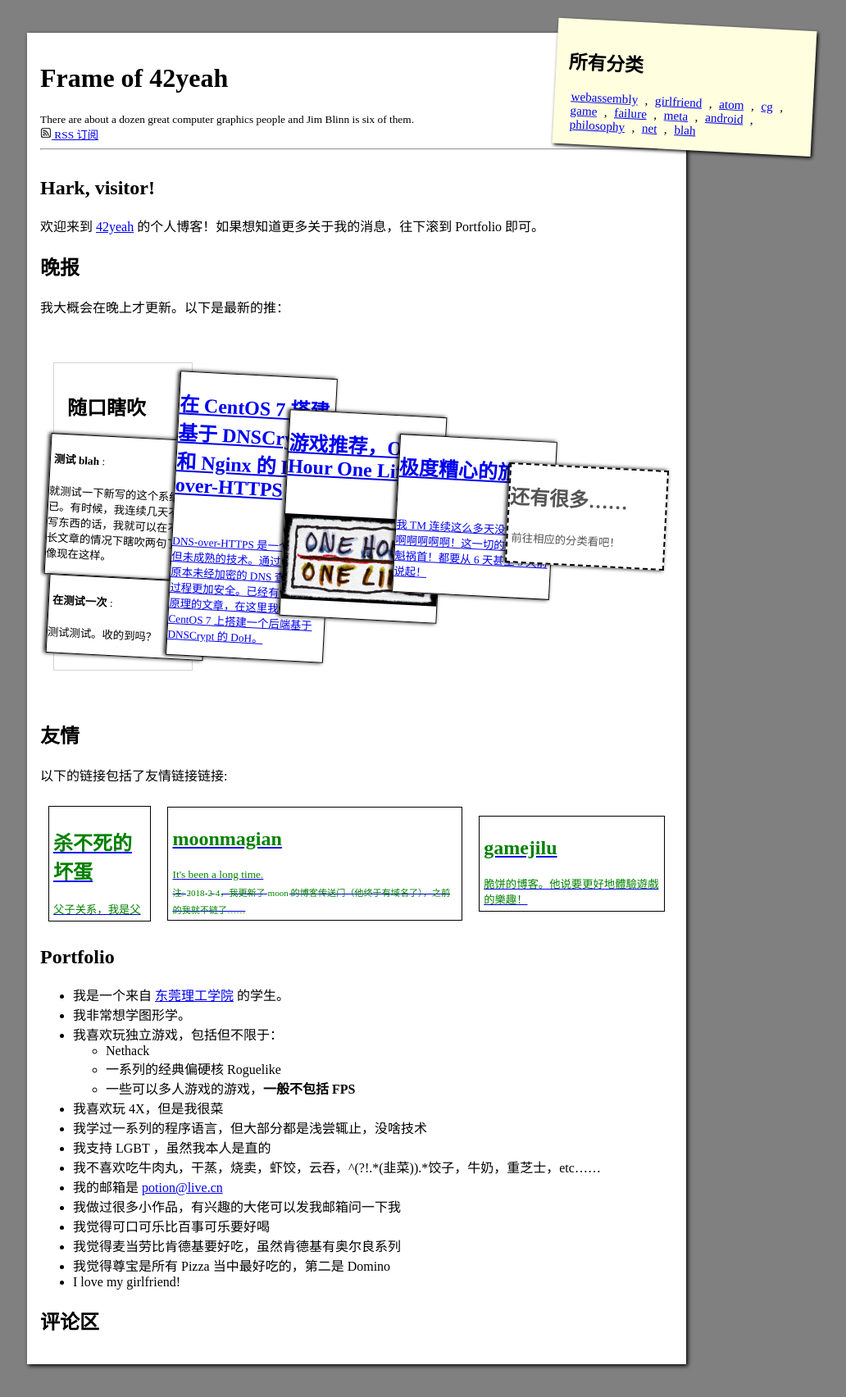
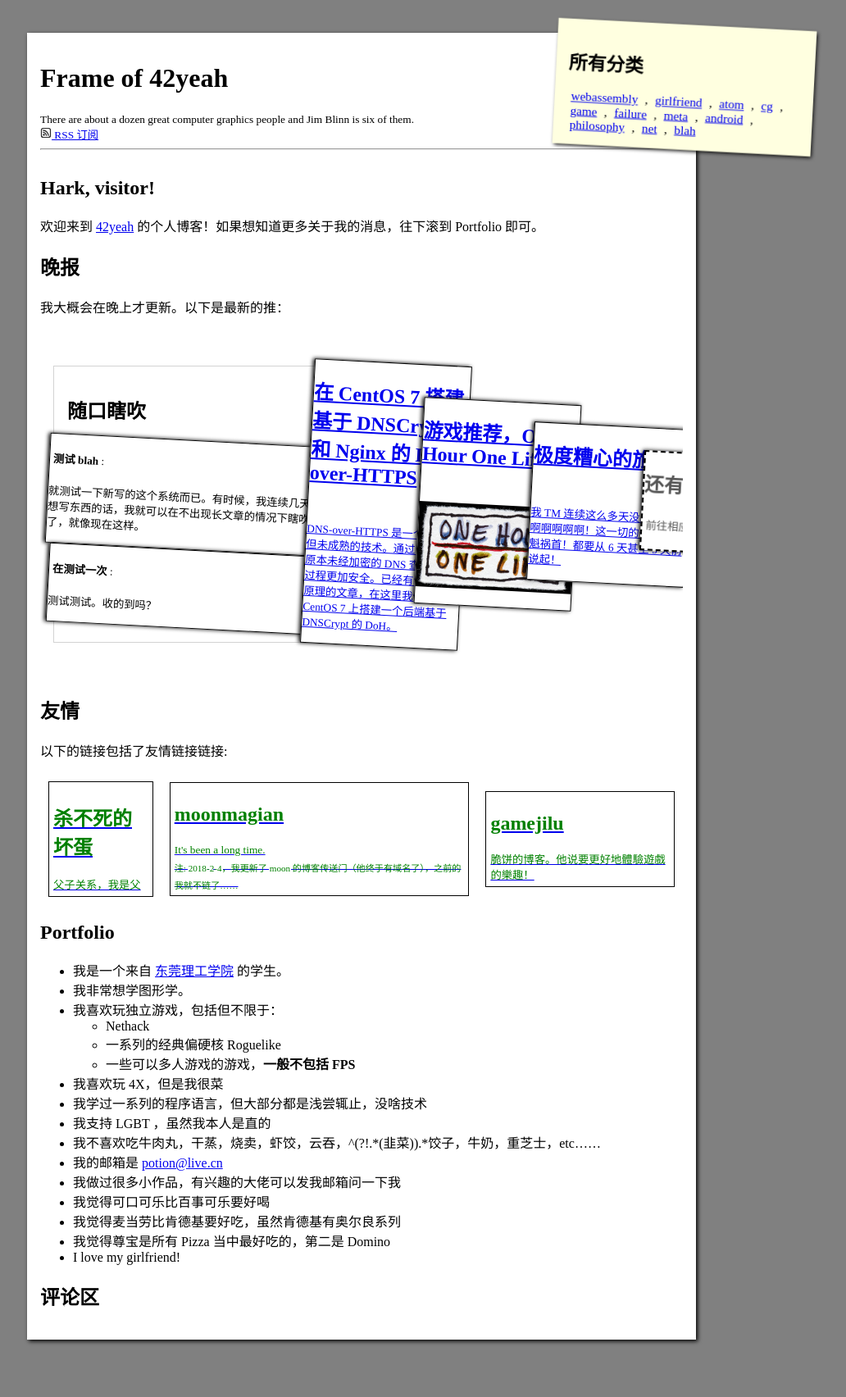
Before and after one commit to POTION4/potion4.github.io, a Jekyll site: the page built from index.md, in a window 1280 px wide. Shown: the whole page at 82% size, without its empty margins (215-1247 px from the left). Built offline with Jekyll 4.4.1, drawn with Linux system fonts in a browser that asks for light colours; our own code applies the rules of GitHub Pages for plain Markdown files; a script that is not in the unit is left out; comment, search, counter and statistics services are not loaded; after the commit the page ends 1674 px from its top, so only the background shows below that.

Commit message:
Added min width

```diff
--- a/index.md
+++ b/index.md
@@ -39,7 +39,7 @@
       {% if firstBlah %}
         {% assign firstBlah = false %}
         {% raw %}
-          <div style="margin-left: -1.5rem; border-color: lightgray; border-style: solid; border-width: 1px; max-width: 400px; padding: 1.0rem;">
+          <div style="margin-left: -1.5rem; border-color: lightgray; border-style: solid; border-width: 1px; max-width: 400px; padding: 1.0rem; min-width: 300px">
             <h2>随口瞎吹</h2>
         {% endraw %}
       {% endif %}
```
